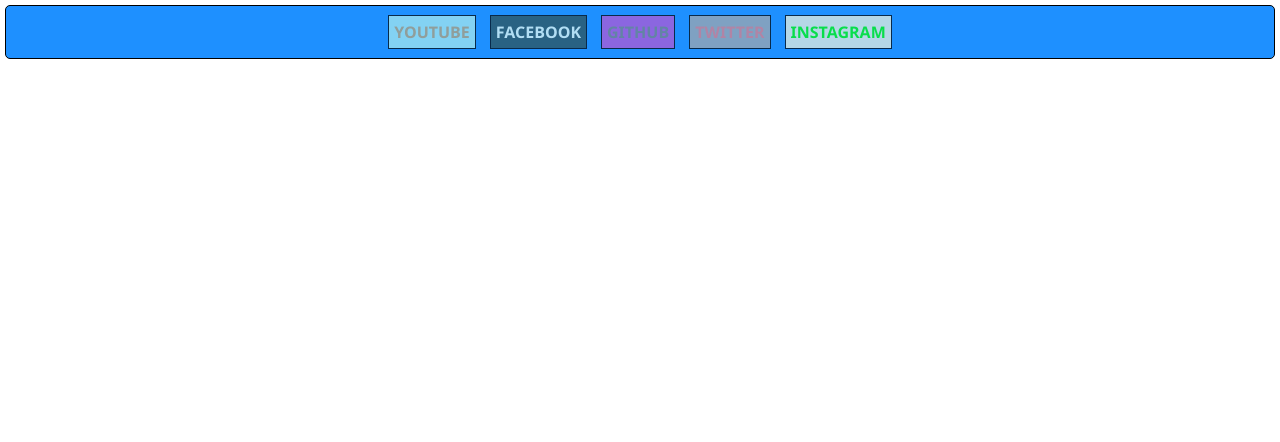
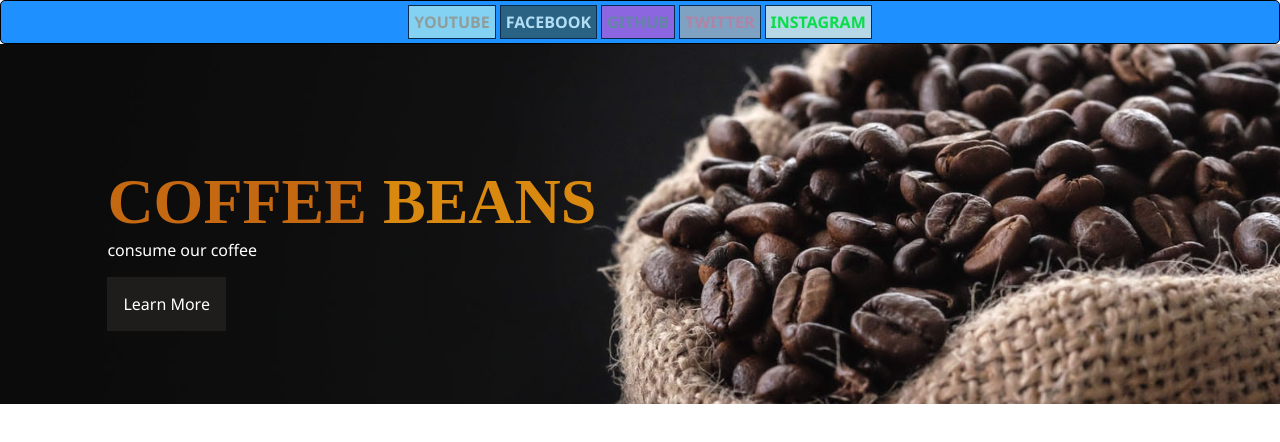
Before and after one commit to epicgithub235/NathanielDahili_module5, a plain HTML site: page index.html in a window 1280 px wide. Drawn offline with Linux system fonts and the light colour scheme; a web font is replaced by a local one.

Commit message:
added beans

```diff
--- a/index.html
+++ b/index.html
@@ -4,69 +4,6 @@
     <meta charset="UTF-8">
     <meta name="viewport" content="width=device-width, initial-scale=1.0">
     <title>Document</title>
-    <style>
-        *{
-          padding: 0px;
-          margin: 0px;
-        }
-        div{
-            padding: 5px;
-            margin: 5px;
-        }
-        .navbar{
-            border: 1px solid black;
-            background-color: dodgerblue;
-            border-radius: 5px;
-        }
-        #youtube{
-            background-color: paleturquoise;
-        }
-        #youtube a{
-            color: rgba(206, 106, 14, 0.562);
-        }
-        #facebook{
-            background-color: darkslategray;
-        }
-        #facebook a{
-            color: honeydew;
-        }
-        #github{
-            background-color: mediumorchid;
-        }
-        #github a{
-            color: gray;
-        }
-        #twitter{
-            background-color: darkgray;
-        }
-        #twitter a{
-            color: lightcoral;
-        }
-        #instagram{
-            background-color: beige;
-        }
-        #instagram a{
-            color: lime;
-        }
-        .links{
-            border: 1px solid black;
-            display: inline;
-            font-family: 'Segoe UI', Tahoma, Geneva, Verdana, sans-serif;
-            text-transform: uppercase;
-            font-weight: 600;
-            opacity: 0.7;
-            transform: .6s;
-        }
-        .links:hover{
-            opacity: 100%;
-        }
-        #linksgroup{
-            text-align: center;
-        }
-        .links a{
-            text-decoration: none;
-        }
-    </style>
 </head>
 <body>
 
@@ -79,6 +16,13 @@
             <div class="links" id="instagram"><a href="instagram">instagram</a></div>
         </div>
     </div>
-
+    <div class="banner">
+        <div class="bannertext">
+            <h2>coffee <span>beans</span></h2>
+            <p>consume our coffee</p>
+            <a href="beans">Learn More</a>
+        </div>
+    </div>
+    <link rel="stylesheet" href="style.css">
 </body>
 </html>
--- /dev/null
+++ b/style.css
@@ -0,0 +1,100 @@
+@import url('https://fonts.googleapis.com/css2?family=Open+Sans:wght@300&display=swap');
+@import url('https://fonts.googleapis.com/css2?family=Asset&family=Open+Sans:wght@300&display=swap');
+*{
+    padding: 0px;
+    margin: 0px;
+    }
+  div{
+      padding: 5px;
+      margin: 0px;
+  }
+  .navbar{
+      border: 1px solid black;
+      background-color: dodgerblue;
+      border-radius: 5px;
+  }
+  #youtube{
+      background-color: paleturquoise;
+  }
+  #youtube a{
+      color: rgba(206, 106, 14, 0.562);
+  }
+  #facebook{
+      background-color: darkslategray;
+  }
+  #facebook a{
+      color: honeydew;
+  }
+  #github{
+      background-color: mediumorchid;
+  }
+  #github a{
+      color: gray;
+  }
+  #twitter{
+      background-color: darkgray;
+  }
+  #twitter a{
+      color: lightcoral;
+  }
+  #instagram{
+      background-color: beige;
+  }
+  #instagram a{
+      color: lime;
+  }
+  .links{
+      border: 1px solid black;
+      display: inline;
+      font-family: 'Segoe UI', Tahoma, Geneva, Verdana, sans-serif;
+      text-transform: uppercase;
+      font-weight: 600;
+      opacity: 0.7;
+      transition: .4s;
+  }
+  .links:hover{
+      opacity: 1;
+      transition: .4s;
+      font-size: larger;
+      padding: 10px;
+      font-family: 'Open Sans';
+  }
+  #linksgroup{
+      text-align: center;
+  }
+  .links a{
+      text-decoration: none;
+  }
+  .banner{
+    background-image: url('images/banner-bg.jpg');
+    background-size: cover;
+    background-position: center;
+    width: 100%;
+    height: 350px;
+  }
+  .bannertext{
+    position: absolute;
+    top: 20%;
+    left: 8%;
+  }
+  .bannertext h2{
+    text-transform: uppercase;
+    font-size: 4em;
+    color: rgb(196, 104, 18)
+  }
+  .bannertext h2 span{
+    color: rgb(218, 137, 16);
+  }
+  .bannertext p{
+    color: white;
+    font-family: 'Segoe UI', Tahoma, Geneva, Verdana, sans-serif;
+  }
+  .banner a{
+    text-decoration: none;
+    display: inline-block;
+    padding: 1em;
+    background-color: rgb(31, 28, 28);
+    margin-top: 1em;
+    font-family: 'Segoe UI', Tahoma, Geneva, Verdana, sans-serif;
+    color: white;
+  }
```
Also changed, not shown: images/banner-bg.jpg (added).
